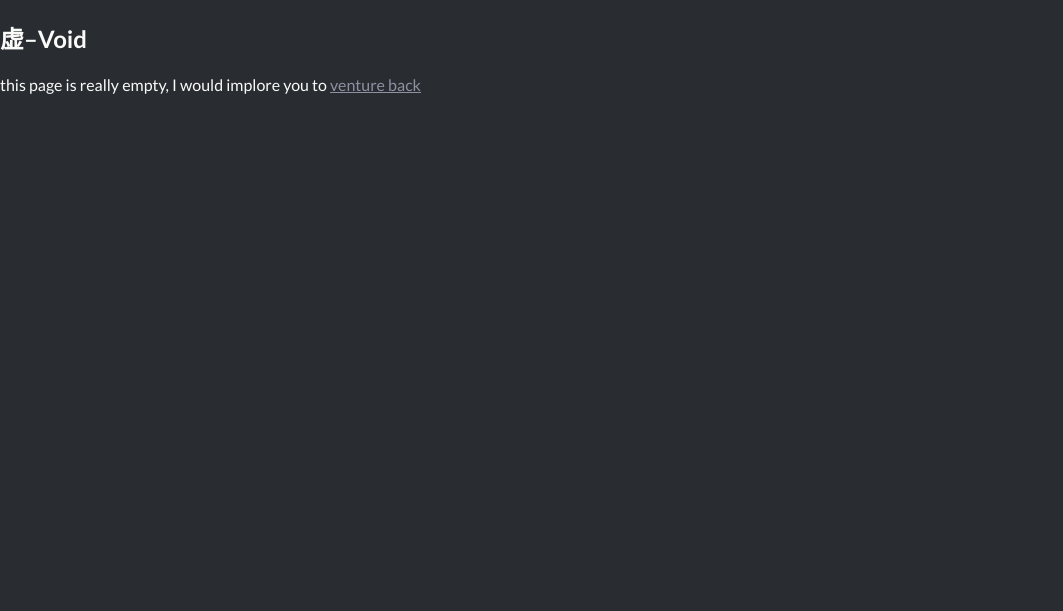
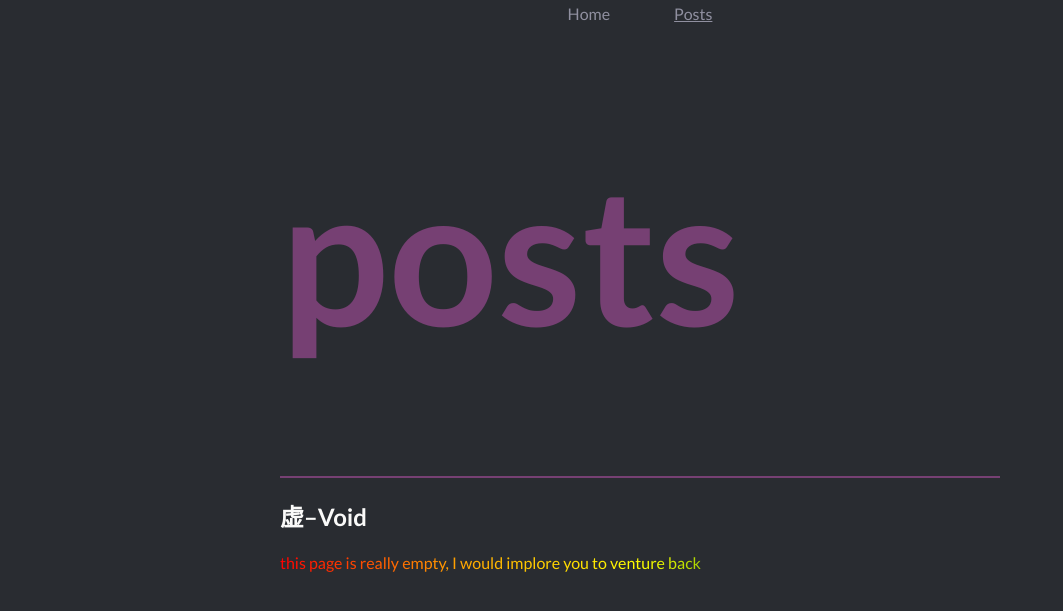
Before and after one commit to spegelref/spegelref.github.io, a Jekyll site: the page built from posts.md, in a window 1280 px wide. Shown: the top 611 px of the page, without its empty margins (0-1063 px from the left). Built offline with Jekyll 4.4.1, drawn with Linux system fonts in a browser that asks for light colours.

```diff
--- /dev/null
+++ b/_includes/navigation.html
@@ -0,0 +1,10 @@
+
+<div class="nav">
+  <ul>
+    {% for item in site.data.navigation %}
+      <li {% if page.url == item.link %}class="active"{% endif %}>
+        <a href="{{ item.link }}">{{ item.name }}</a>
+      </li>
+    {% endfor %}
+  </ul>
+</div>
--- a/_layouts/front.html
+++ b/_layouts/front.html
@@ -3,6 +3,9 @@
 ---
 
 <div class="front">
+
+  {% include navigation.html %}
+
   <div class="grid">
     <div class="title">
       <div>
--- /dev/null
+++ b/_layouts/page.html
@@ -0,0 +1,13 @@
+---
+layout: default
+---
+
+{% include navigation.html %}
+
+<div class="header">
+  <h1>{{ page.title }}</h1>
+</div>
+
+<div class="content">
+  {{ content }}
+</div>
--- a/_sass/_layout.scss
+++ b/_sass/_layout.scss
@@ -1,6 +1,6 @@
 $header-height: 150px;
 
-.nav, .grid, .content {
+.nav, .grid, .header, .content {
   width: 95%;
   max-width: 720px;
 
@@ -10,6 +10,8 @@
 .front {
   width: 100%;
 
+  margin: 0;
+  margin-bottom: 1.75rem;
   padding: 0.15rem 0;
 
   .grid {
@@ -37,7 +39,3 @@
     }
   }
 }
-
-.content {
-  padding-top: 1.75rem;
-}
--- a/_sass/_navigation.scss
+++ b/_sass/_navigation.scss
@@ -1,41 +1,28 @@
-
-$link-colors: rgb(255, 255, 255);
 
 .nav {
-  padding: 1em 0;
-
   ul {
-    display: inline;
+    display: flex;
     margin: 0;
     padding: 0;
 
+    justify-content: center;
+
     li {
-      display: inline;
       list-style: none;
 
-      margin: 0;
-      margin-right: 2em;
+      margin: 0 1em;
 
-      &::before {
-        content: "";
-        position: relative;
-        top: -3px;
-        display: inline-block;
-        width: 7px;
-        height: 7px;
-        border-radius: 50%;
+      a {
+        display: block;
+        margin: 0;
+        padding: 0.25em 1em;
+
+        text-decoration: none;
       }
 
-      &.active::before {
-        background: $link-colors;
+      &.active a {
+        text-decoration: underline;
       }
     }
   }
-
-  #{'a, a:active, a:hover, a:visited'} {
-    color: $link-colors;
-    text-decoration: none;
-
-    font-size: 14pt;
-  }
 }
--- a/_sass/main.scss
+++ b/_sass/main.scss
@@ -12,7 +12,6 @@
   color: $color1;
   font-family: 'Lato', sans-serif;
 }
-
 .front {
   background: $background-light;
   color: $color1;
@@ -22,7 +21,12 @@
     font-size: 16pt;
     font-weight: 400;
     margin: 0;
-    font-family: 'Source Code Pro', monospace;
+    // font-family: 'Source Code Pro', monospace;
+    font-family: 'Comic Sans MS';
+  }
+
+  h1 {
+    font-size: 18pt;
   }
 }
 
@@ -40,7 +44,7 @@
 
     background-size: 100%;
     background-repeat: no-repeat;
-    background-image: url("/assets/images/portrait.png");
+    background-image: url("https://www.thispersondoesnotexist.com/image");
     background-position: center;
   }
 }
@@ -55,24 +59,21 @@
   }
 }
 
-.boxes {
-  text-align: center;
-  .box {
-    display: inline-block;
+.header {
+  border-bottom: solid 2px $color3;
 
-    width: 100px;
-    height: 100px;
+  h1 {
+    font-size: 2in;
+    line-height: 2in;
 
-    &:nth-child(1) {
-      background: $color1;
-    }
-
-    &:nth-child(2) {
-      background: $color2;
-    }
-
-    &:nth-child(3) {
-      background: $color3;
-    }
+    color: $color3;
   }
 }
+
+.content {
+  p{
+    background-image: linear-gradient(to left, violet,  green, yellow, orange, red);
+    background-clip: text;
+    -webkit-text-fill-color: transparent;
+  }
+}
```
Also changed, not shown: index.md (+34 -0 lines), posts.md (+1 -1 lines).
